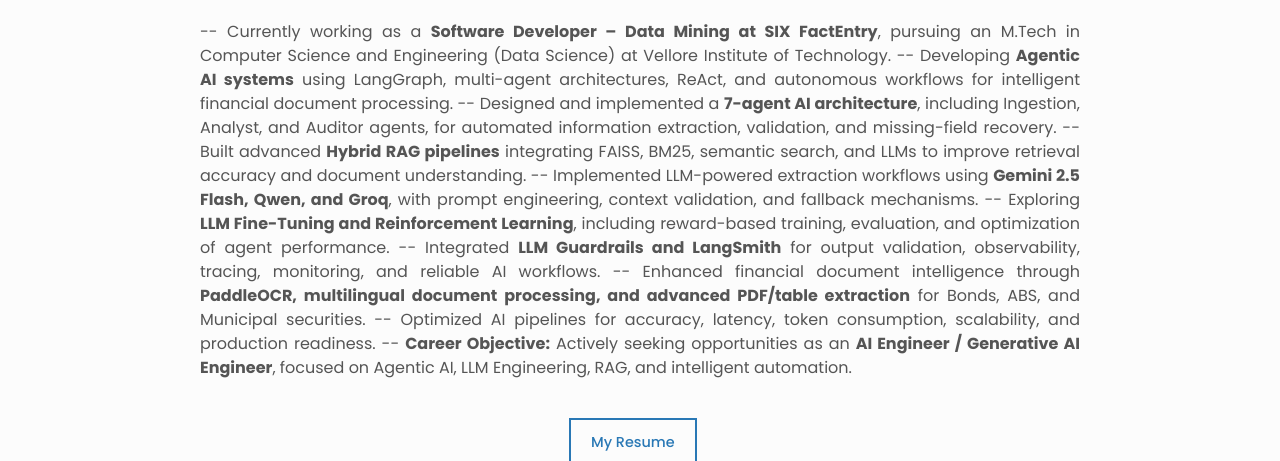
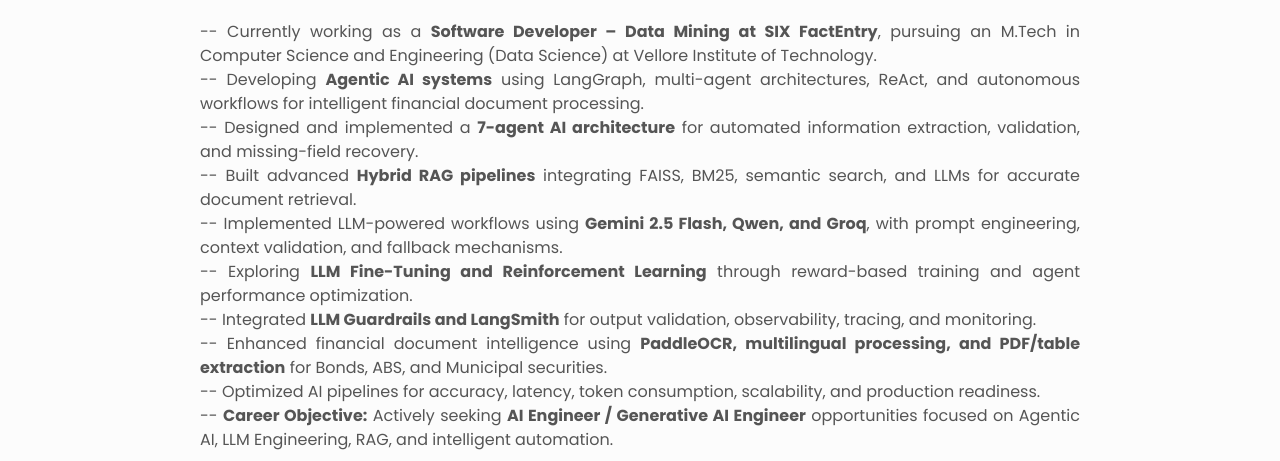
Before and after one commit to dineshkumar8727/Portfolio, a plain HTML site: page index.html in a window 1280 px wide. Shown: the part 508-969 px from the top of the page. Drawn offline with Linux system fonts and the light colour scheme.

Commit message:
Updates the description

```diff
--- a/index.html
+++ b/index.html
@@ -76,27 +76,20 @@
         <img src="dk.jpg" alt="Dinesh Kumar" class="profile-img" />
         <h1>Hi, I am <span class="about__name">Dinesh Kumar</span></h1>
         <h2 class="about__role"><span id="typing-text"></span></h2>
-        <p class="about__desc">
-          -- Currently working as a <strong>Software Developer – Data Mining at SIX FactEntry</strong>, pursuing an M.Tech in Computer Science and Engineering (Data Science) at Vellore Institute of Technology.
 
-          -- Developing <strong>Agentic AI systems</strong> using LangGraph, multi-agent architectures, ReAct, and autonomous workflows for intelligent financial document processing.
+<div class="about__desc">
+  <div>-- Currently working as a <strong>Software Developer – Data Mining at SIX FactEntry</strong>, pursuing an M.Tech in Computer Science and Engineering (Data Science) at Vellore Institute of Technology.</div>
+  <div>-- Developing <strong>Agentic AI systems</strong> using LangGraph, multi-agent architectures, ReAct, and autonomous workflows for intelligent financial document processing.</div>
+  <div>-- Designed and implemented a <strong>7-agent AI architecture</strong> for automated information extraction, validation, and missing-field recovery.</div>
+  <div>-- Built advanced <strong>Hybrid RAG pipelines</strong> integrating FAISS, BM25, semantic search, and LLMs for accurate document retrieval.</div>
+  <div>-- Implemented LLM-powered workflows using <strong>Gemini 2.5 Flash, Qwen, and Groq</strong>, with prompt engineering, context validation, and fallback mechanisms.</div>
+  <div>-- Exploring <strong>LLM Fine-Tuning and Reinforcement Learning</strong> through reward-based training and agent performance optimization.</div>
+  <div>-- Integrated <strong>LLM Guardrails and LangSmith</strong> for output validation, observability, tracing, and monitoring.</div>
+  <div>-- Enhanced financial document intelligence using <strong>PaddleOCR, multilingual processing, and PDF/table extraction</strong> for Bonds, ABS, and Municipal securities.</div>
+  <div>-- Optimized AI pipelines for accuracy, latency, token consumption, scalability, and production readiness.</div>
+  <div>-- <strong>Career Objective:</strong> Actively seeking <strong>AI Engineer / Generative AI Engineer</strong> opportunities focused on Agentic AI, LLM Engineering, RAG, and intelligent automation.</div>
+</div>
 
-          -- Designed and implemented a <strong>7-agent AI architecture</strong>, including Ingestion, Analyst, and Auditor agents, for automated information extraction, validation, and missing-field recovery.
-
-          -- Built advanced <strong>Hybrid RAG pipelines</strong> integrating FAISS, BM25, semantic search, and LLMs to improve retrieval accuracy and document understanding.
-
-          -- Implemented LLM-powered extraction workflows using <strong>Gemini 2.5 Flash, Qwen, and Groq</strong>, with prompt engineering, context validation, and fallback mechanisms.
-
-          -- Exploring <strong>LLM Fine-Tuning and Reinforcement Learning</strong>, including reward-based training, evaluation, and optimization of agent performance.
-
-          -- Integrated <strong>LLM Guardrails and LangSmith</strong> for output validation, observability, tracing, monitoring, and reliable AI workflows.
-
-          -- Enhanced financial document intelligence through <strong>PaddleOCR, multilingual document processing, and advanced PDF/table extraction</strong> for Bonds, ABS, and Municipal securities.
-
-          -- Optimized AI pipelines for accuracy, latency, token consumption, scalability, and production readiness.
-
-          -- <strong>Career Objective:</strong> Actively seeking opportunities as an <strong>AI Engineer / Generative AI Engineer</strong>, focused on Agentic AI, LLM Engineering, RAG, and intelligent automation.
-</p>
 
 
          <div class="about__contact center">
```
